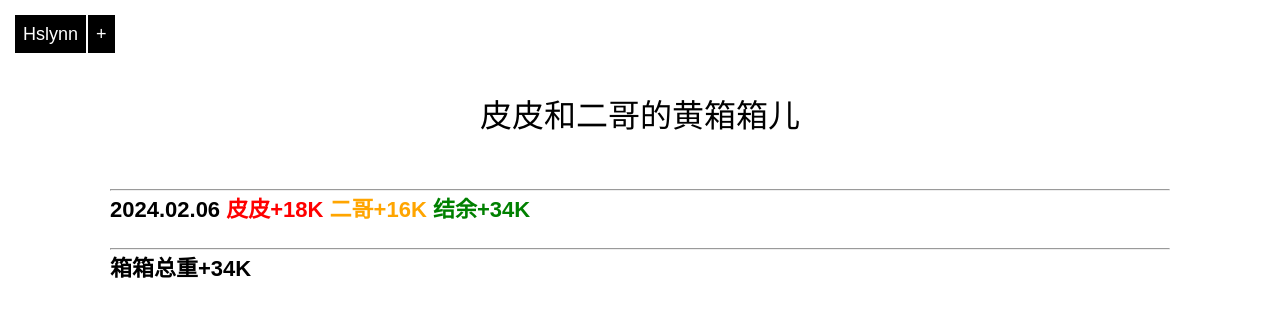
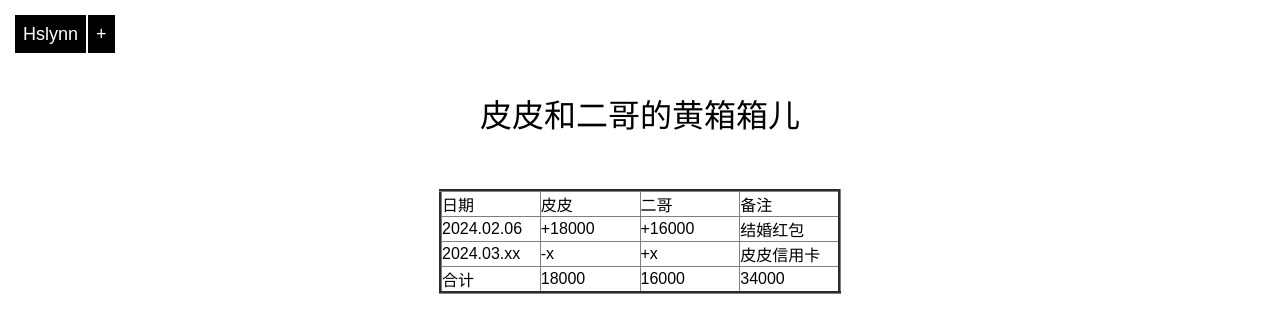
Before and after one commit to hslynn/hslynn.github.io, a Jekyll site: the page built from hsld22/index.md, in a window 1280 px wide. Shown: the top 333 px of the page. Built offline with Jekyll 4.4.1, drawn with Linux system fonts in a browser that asks for light colours.

Commit message:
change to liquid

```diff
--- /dev/null
+++ b/_data/ledger.csv
@@ -0,0 +1,3 @@
+date,pipi,erge,note
+2024.02.06,+18000,+16000,结婚红包
+2024.03.xx,-x,+x,皮皮信用卡
--- a/hsld22/index.md
+++ b/hsld22/index.md
@@ -5,9 +5,37 @@ published: true
 ---
 # {{page.title}}
 
-<hr>
+<table align="center" border="3" width="402">
 
-## 2024.02.06 <font color=red> 皮皮+18K </font> <font color=orange> 二哥+16K </font> <font color=green> 结余+34K </font>
-
-<hr>
-## 箱箱总重+34K
+  <tbody>
+    <tr>
+      <td>日期</td>
+      <td>皮皮</td>
+      <td>二哥</td>
+      <td>备注</td>
+    </tr>
+{% assign pipi_total = 0 %}
+{% for entry in site.data.ledger %}
+    {% assign pipi_total = pipi_total | plus: entry.pipi %}
+    {% assign erge_total = erge_total | plus: entry.erge %}
+    <tr>
+      <td>{{ entry.date }}</td>
+      <td>{{ entry.pipi }}</td>
+      <td>{{ entry.erge }}</td>
+      <td>{{ entry.note }}</td>
+    </tr>
+{% endfor %}
+    <tr>
+      <td>合计</td>
+      <td>{{ pipi_total }}</td>
+      <td>{{ erge_total }}</td>
+      <td>{{ pipi_total | plus: erge_total }}</td>
+    </tr>
+  </tbody>
+  <colgroup>
+    <col style="width: 25%;">
+    <col style="width: 25%;">
+    <col style="width: 25%;">
+    <col style="width: 25%;">
+  </colgroup>
+</table>
```
